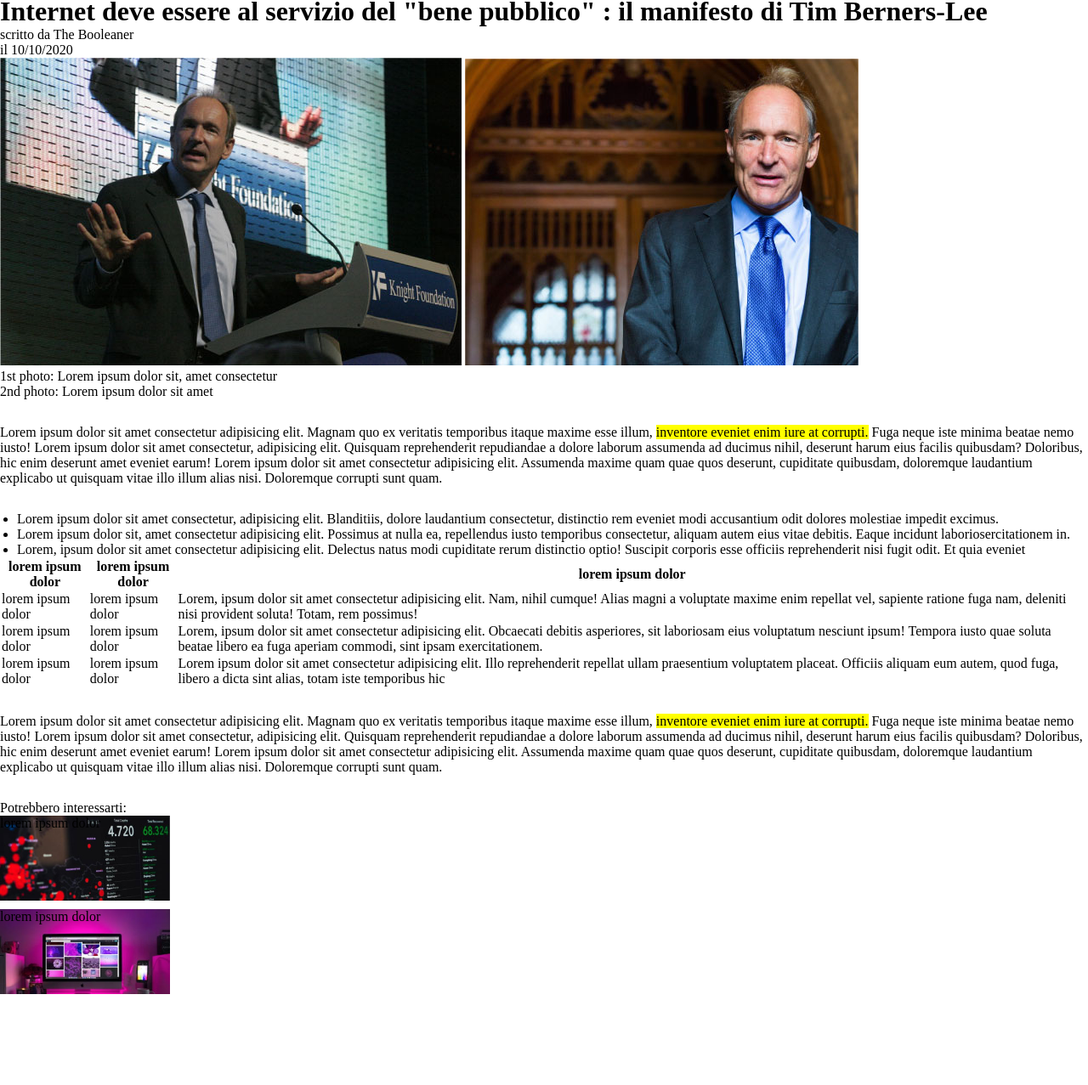
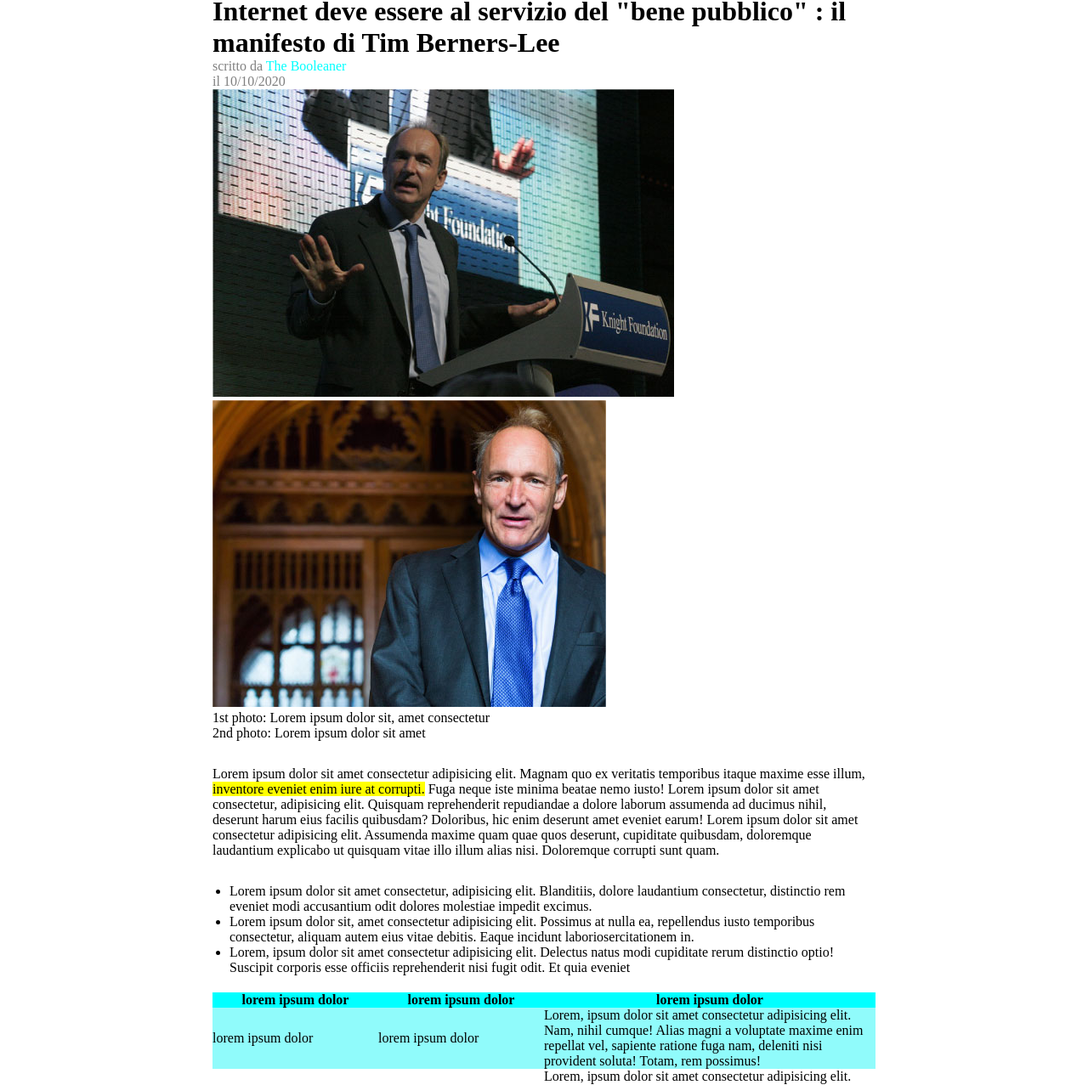
Before and after one commit to federico697/html-css-booleaner, a plain HTML site: page index.html in a window 1280 px wide. Shown: the part 105-1382 px from the top of the page at 85% size. Before the commit the page ends 1295 px from the top, so only its background shows below. Drawn offline with Linux system fonts and the light colour scheme.

Commit message:
fine esercizio

```diff
--- a/css/style.css
+++ b/css/style.css
@@ -16,11 +16,32 @@ header{
 header img{
     height: 50px;
     margin-top: 40px;
+    margin-left: 250px;
+}
+
+main{
+    margin: 0 250px;
+}
+
+#span1{
+    color: gray;
+}
+#span2{
+    color: aqua;
+}
+#data{
+    color: gray;
 }
 
 ul{
     margin-left: 20px;
 }
+
+table{
+    border-spacing: 0;
+    margin-top: 20px;
+}
+
 
 .paragrafo{
     margin: 30px 0;;
@@ -40,3 +61,33 @@ ul{
     width: 200px;
     margin-bottom: 20px;
 }
+footer{
+    margin-left: 250px;
+}
+
+#ultimo-paragrafo{
+    color: gray;
+}
+
+.lorem-finali{
+    color: beige;
+    font-family: 'Times New Roman', Times, serif;
+    margin-top: 10px;
+    margin-left: 10px;
+}
+
+.right-column{
+    width: 50%;
+}
+
+tfoot{
+    background-color: rgb(144, 251, 251)
+}
+
+#tr{
+    background-color:rgb(144, 251, 251)
+}
+
+thead{
+    background-color:cyan
+}
--- a/index.html
+++ b/index.html
@@ -13,9 +13,9 @@
     </header>
     <main>
         <h1>Internet deve essere al servizio del "bene pubblico" : il manifesto di Tim Berners-Lee</h1>
-        <span>scritto da</span>
-        <span>The Booleaner</span>
-        <div>il 10/10/2020</div>
+        <span id="span1">scritto da</span>
+        <span id="span2">The Booleaner</span>
+        <div id="data">il 10/10/2020</div>
         <img src="img/tim-1.jpg" alt="">
         <img src="img/tim-2.jpg" alt="">
         <p>1st photo: Lorem ipsum dolor sit, amet consectetur </p>
@@ -31,38 +31,38 @@
                 <tr>
                     <th>lorem ipsum dolor</th>
                     <th>lorem ipsum dolor</th>
-                    <th>lorem ipsum dolor</th>
+                    <th class="right-column">lorem ipsum dolor</th>
                 </tr>
             </thead>
             <tbody>
-                <tr>
+                <tr id="tr">
                     <td>lorem ipsum dolor</td>
                     <td>lorem ipsum dolor</td>
-                    <td>Lorem, ipsum dolor sit amet consectetur adipisicing elit. Nam, nihil cumque! Alias magni a voluptate maxime enim repellat vel, sapiente ratione fuga nam, deleniti nisi provident soluta! Totam, rem possimus!</td>
+                    <td class="right-column">Lorem, ipsum dolor sit amet consectetur adipisicing elit. Nam, nihil cumque! Alias magni a voluptate maxime enim repellat vel, sapiente ratione fuga nam, deleniti nisi provident soluta! Totam, rem possimus!</td>
                 </tr>
                 <tr>
                     <td>lorem ipsum dolor</td>
                     <td>lorem ipsum dolor</td>
-                    <td>Lorem, ipsum dolor sit amet consectetur adipisicing elit. Obcaecati debitis asperiores, sit laboriosam eius voluptatum nesciunt ipsum! Tempora iusto quae soluta beatae libero ea fuga aperiam commodi, sint ipsam exercitationem.</td>
+                    <td class="right-column">Lorem, ipsum dolor sit amet consectetur adipisicing elit. Obcaecati debitis asperiores, sit laboriosam eius voluptatum nesciunt ipsum! Tempora iusto quae soluta beatae libero ea fuga aperiam commodi, sint ipsam exercitationem.</td>
                 </tr>
             </tbody>
             <tfoot>
                 <tr>
                     <td>lorem ipsum dolor</td>
                     <td>lorem ipsum dolor</td>
-                    <td>Lorem ipsum dolor sit amet consectetur adipisicing elit. Illo reprehenderit repellat ullam praesentium voluptatem placeat. Officiis aliquam eum autem, quod fuga, libero a dicta sint alias, totam iste temporibus hic</td>
+                    <td class="right-column">Lorem ipsum dolor sit amet consectetur adipisicing elit. Illo reprehenderit repellat ullam praesentium voluptatem placeat. Officiis aliquam eum autem, quod fuga, libero a dicta sint alias, totam iste temporibus hic</td>
                 </tr>
             </tfoot>
         </table>
         <p class="paragrafo">Lorem ipsum dolor sit amet consectetur adipisicing elit. Magnam quo ex veritatis temporibus itaque maxime esse illum, <mark>inventore eveniet enim iure at corrupti.</mark>  Fuga neque iste minima beatae nemo iusto! Lorem ipsum dolor sit amet consectetur, adipisicing elit. Quisquam reprehenderit repudiandae a dolore laborum assumenda ad ducimus nihil, deserunt harum eius facilis quibusdam? Doloribus, hic enim deserunt amet eveniet earum! Lorem ipsum dolor sit amet consectetur adipisicing elit. Assumenda maxime quam quae quos deserunt, cupiditate quibusdam, doloremque laudantium explicabo ut quisquam vitae illo illum alias nisi. Doloremque corrupti sunt quam.</p>
     </main>
     <footer>
-        <P>Potrebbero interessarti:</P>
+        <P id="ultimo-paragrafo">Potrebbero interessarti:</P>
         <div id="foto1">
-            <p>lorem ipsum dolor</p>
+            <p class="lorem-finali">lorem ipsum dolor</p>
         </div>
         <div id="foto2">
-            <p>lorem ipsum dolor</p>
+            <p class="lorem-finali">lorem ipsum dolor</p>
         </div>
     </footer>
 </body>
```
